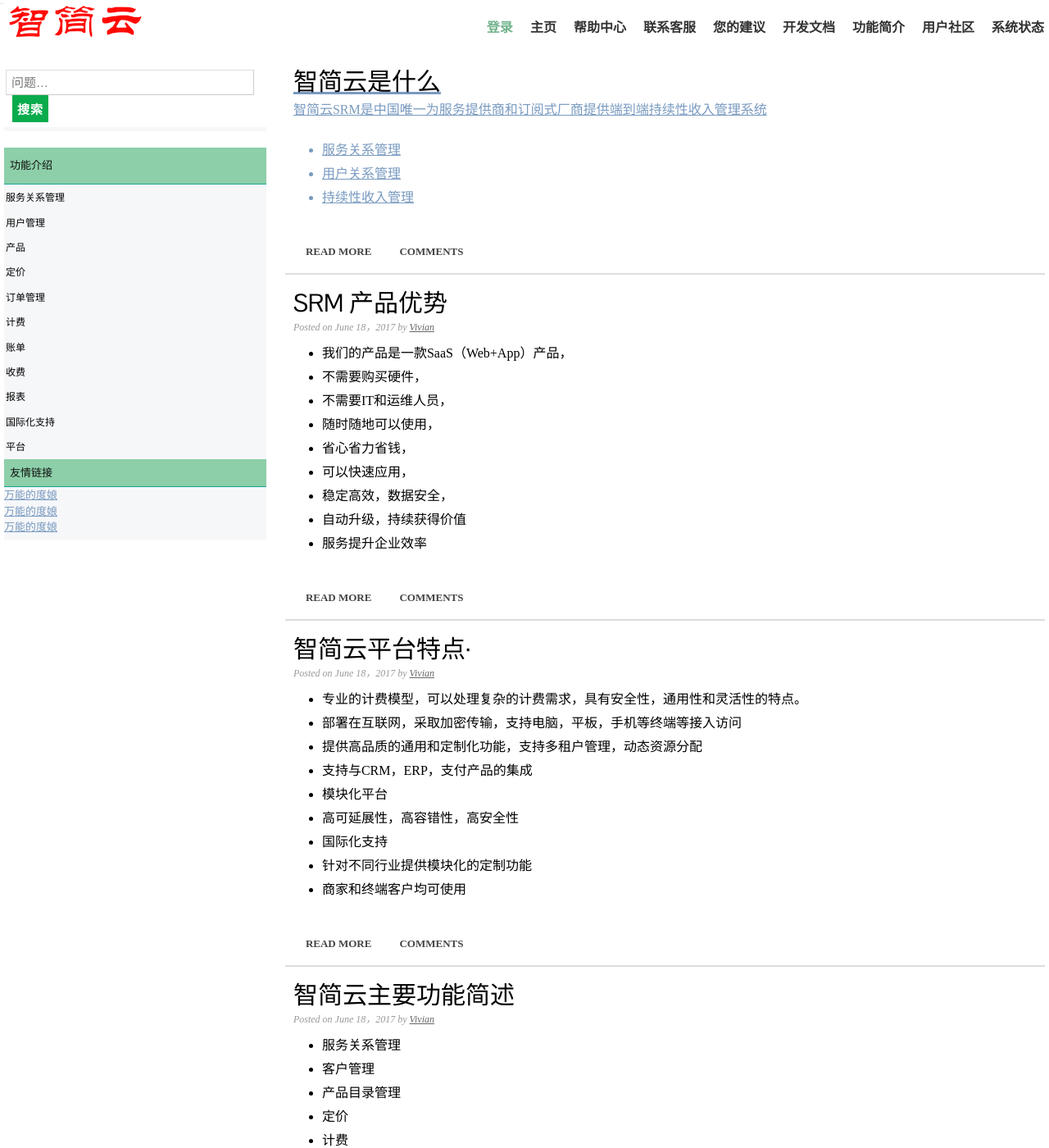
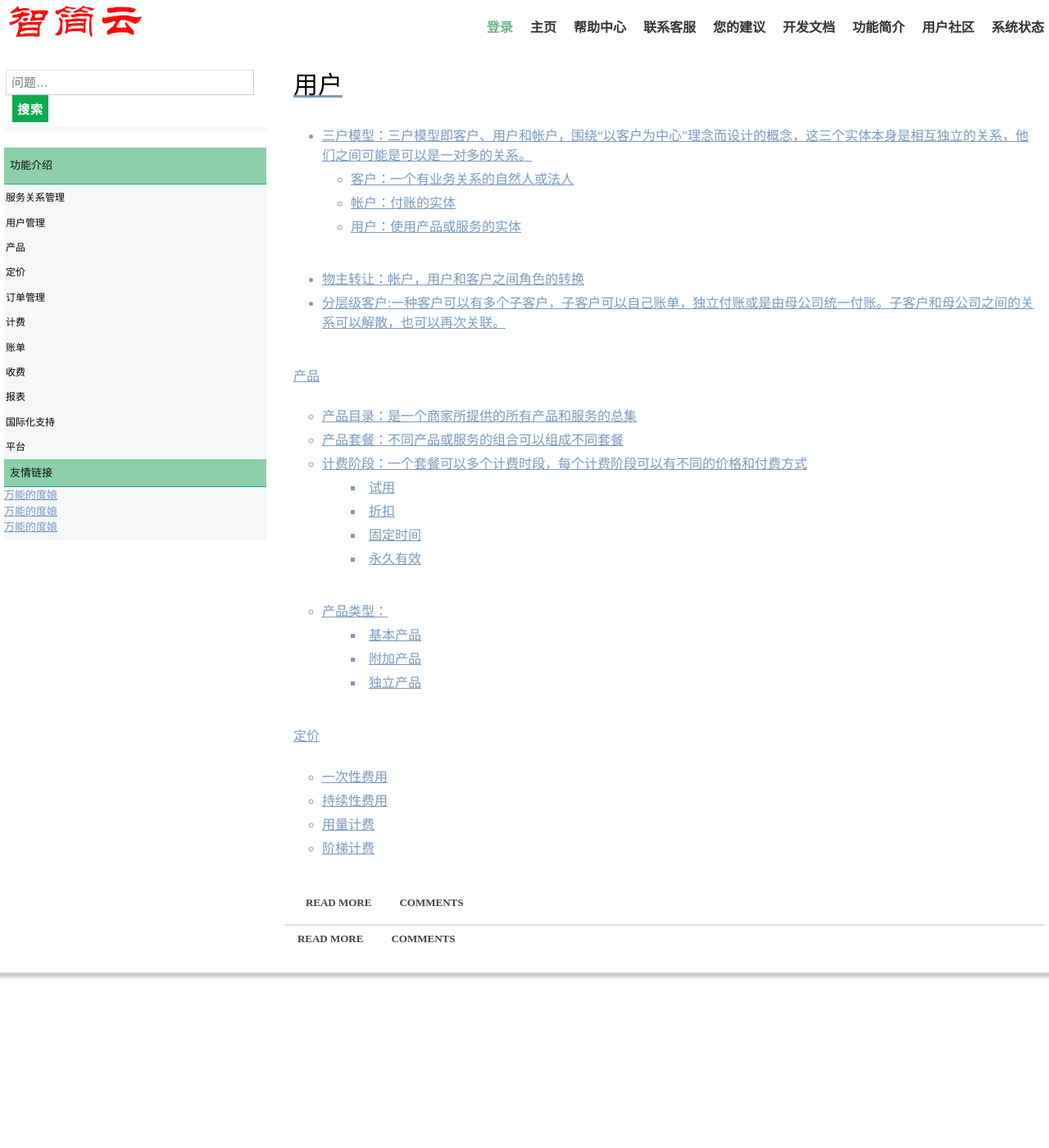
Before and after one commit to dreampivot/slipscloud.github.io, a Jekyll site: the page help/functions.html, which Jekyll copies as it is, in a window 1280 px wide and 1400 px high. Shown: the whole window at 82% size. Built offline with Jekyll 4.4.1, drawn with Linux system fonts in a browser that asks for light colours.

Commit message:
Update functions.html

```diff
--- a/help/functions.html
+++ b/help/functions.html
@@ -1,6 +1,3 @@
-
-
-
 <!doctype html>
 <html>
 <head>
@@ -12,7 +9,6 @@
 <div id="container">
   <nav>
     	<ul>
-
 	    <li><a href="systemstatus.html">系统状态</a></li>
             <li><a href="community.html">用户社区</a></li>
 	    <li><a href="functions.html">功能简介</a></li>
@@ -23,9 +19,6 @@
 	    <li><a href="http://www.slipscloud.cn">主页</a></li>
     	    <li class="start selected"><a href="https://slipscloud.bitbucket.io/"/>登录</li>
 	    <img class="header-image" src="../img/logo.png" alt="Buildings"/>
-
-
-
         </ul>
     </nav>
    <div id="body">
@@ -34,13 +27,49 @@
 
 		<article class="expanded">
   	        <p></p>
-		<h2>智简云是什么</h2>
-		                <p>智简云SRM是中国唯一为服务提供商和订阅式厂商提供端到端持续性收入管理系统</p>
 
-		<ul class="styledlist">
-		<li>服务关系管理</li>
-		<li>用户关系管理</li>
-		<li>持续性收入管理</li>
+
+
+       <h2><p id=“account”>用户</p> </h2>
+
+          <ul>
+         <li>三户模型：三户模型即客户、用户和帐户，围绕“以客户为中心”理念而设计的概念，这三个实体本身是相互独立的关系，他们之间可能是可以是一对多的关系。</li>
+       <ul>
+         <li>客户：一个有业务关系的自然人或法人</li>
+         <li>帐户：付账的实体</li>
+         <li>用户：使用产品或服务的实体</li>
+      </ul>
+         <li>物主转让：帐户，用户和客户之间角色的转换</li>
+         <li>分层级客户:一种客户可以有多个子客户，子客户可以自己账单，独立付账或是由母公司统一付账。子客户和母公司之间的关系可以解散，也可以再次关联。</li>
+      </ul>
+
+          <p id=“product”>产品</p>
+          <ul style="list-style-type:circle; list-style-position:outside;">
+            <li>产品目录：是一个商家所提供的所有产品和服务的总集</li>
+            <li>产品套餐：不同产品或服务的组合可以组成不同套餐</li>
+            <li>计费阶段：一个套餐可以多个计费时段，每个计费阶段可以有不同的价格和付费方式</li>
+       <ul style="list-style-type:square;list-style-position:inside;">
+         <li>试用</li>
+         <li>折扣</li>
+         <li>固定时间</li>
+         <li>永久有效</li>
+      </ul>
+          <li>产品类型：</li>
+          <ul style="list-style-type:square;list-style-position:inside;">
+         <li>基本产品</li>
+         <li>附加产品</li>
+         <li>独立产品</li>
+      </ul>
+
+      </ul>
+      <p id=“price”>定价</p>
+        <ul style="list-style-type:circle; list-style-position:outside;">
+         <li>一次性费用</li>
+         <li>持续性费用</li>
+         <li>用量计费</li>
+         <li>阶梯计费</li>
+
+
 
 		</ul>
 
@@ -49,59 +78,8 @@
 
 		</article>
 
-		<article class="expanded">
 
-            	<h2>SRM 产品优势</h2>
-		<div class="article-info">Posted on <time datetime="2017-06-18">June 18，2017</time> by <a href="#" rel="author">Vivian</a></div>
-		<ul class="styledlist">
-		<li>我们的产品是一款SaaS（Web+App）产品，</li>
-		<li>不需要购买硬件，</li>
-		<li>不需要IT和运维人员，</li>
-		<li>随时随地可以使用，</li>
-		<li>省心省力省钱，</li>
-		<li>可以快速应用，</li>
-		<li>稳定高效，数据安全，</li>
-		<li>自动升级，持续获得价值</li>
-		<li>服务提升企业效率</li>
 
-		</ul>
-
-		<a href="#" class="button">Read more</a>
-		<a href="#" class="button">Comments</a>
-		</article>
-		<article class="expanded">
-		<h2>智简云平台特点·</h2>
-		<div class="article-info">Posted on <time datetime="2017-06-18">June 18，2017</time> by <a href="#" rel="author">Vivian</a></div>
-		<ul class="styledlist">
-		<li>专业的计费模型，可以处理复杂的计费需求，具有安全性，通用性和灵活性的特点。</li>
-		<li>部署在互联网，采取加密传输，支持电脑，平板，手机等终端等接入访问</li>
-		<li>提供高品质的通用和定制化功能，支持多租户管理，动态资源分配</li>
-		<li>支持与CRM，ERP，支付产品的集成</li>
-		<li>模块化平台</li>
-		<li>高可延展性，高容错性，高安全性</li>
-		<li>国际化支持</li>
-		<li>针对不同行业提供模块化的定制功能</li>
-		<li>商家和终端客户均可使用</li>
-
-		</ul>
-
-		<a href="#" class="button">Read more</a>
-		<a href="#" class="button">Comments</a>
-		</article>
-		<article class="expanded">
-		<h2>智简云主要功能简述</h2>
-		<div class="article-info">Posted on <time datetime="2017-06-18">June 18，2017</time> by <a href="#" rel="author">Vivian</a></div>
-		<ul class="styledlist">
-		<li>服务关系管理</li>
-		<li>客户管理</li>
-		<li>产品目录管理</li>
-		<li>定价</li>
-		<li>计费</li>
-		<li>账单</li>
-		<li>收费</li>
-		<li>报表</li>
-		<li>国际化支持</li>
-		</ul>
 
 		<a href="#" class="button">Read more</a>
 		<a href="#" class="button">Comments</a>
@@ -125,7 +103,7 @@
                  <ul>
 	         <ul>
 		<div class="dropdown">
-     <button class="dropbtn">服务关系管理</button>
+   	        <button class="dropbtn">服务关系管理</button>
  		 <div class="dropdown-content">
    		 <a href="#">双向反馈机制</a>
   		 <a href="#">系统化的反馈管理</a>
```
